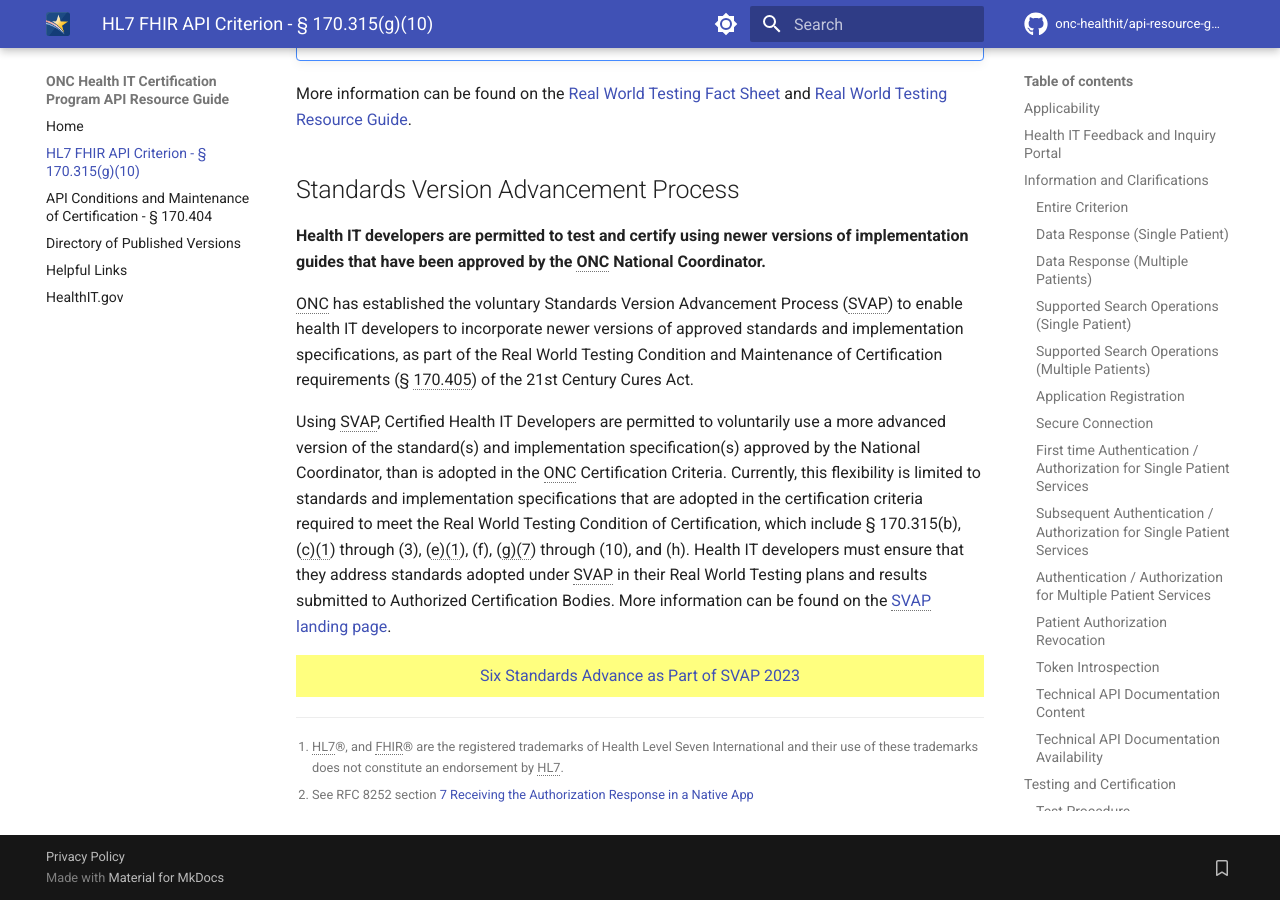
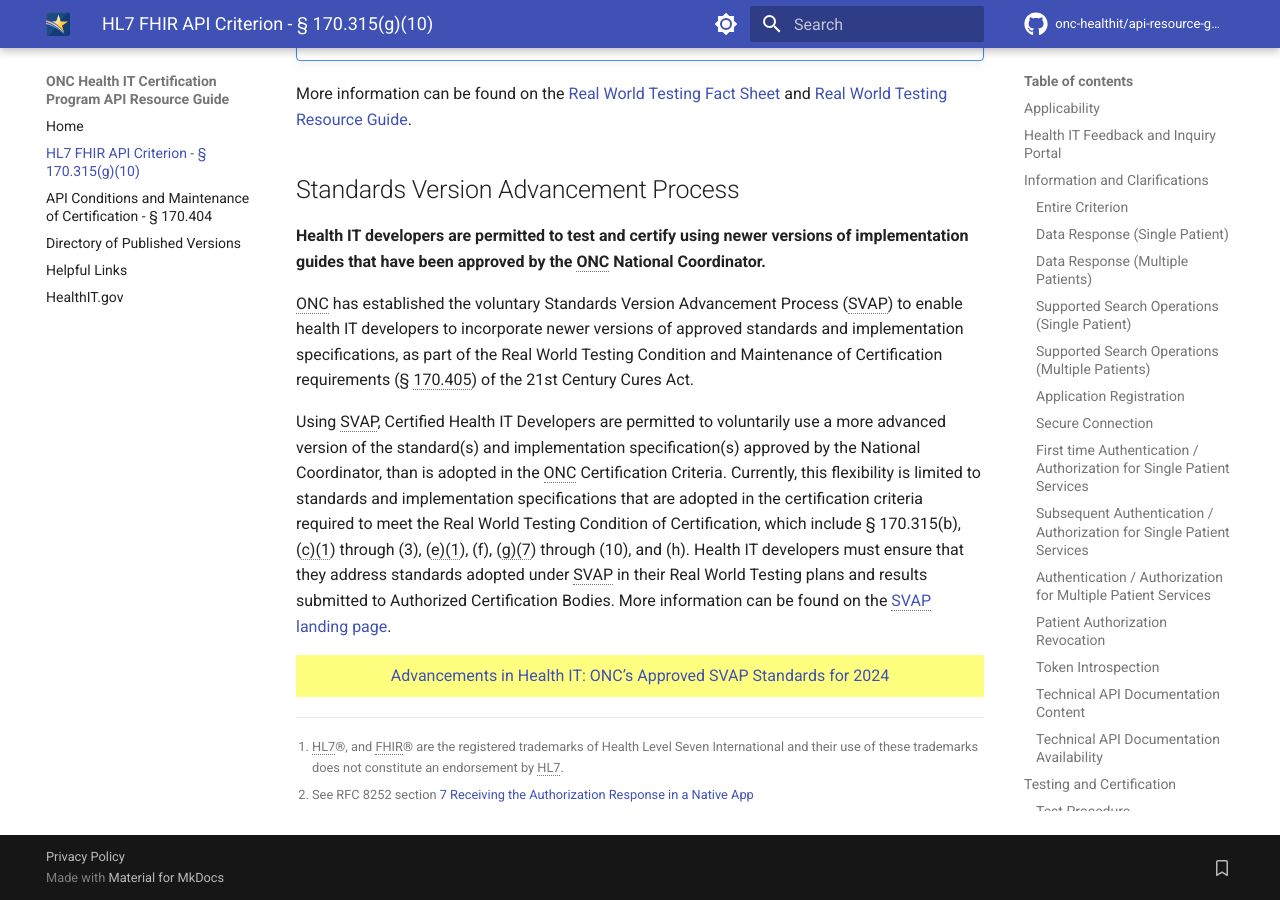
Before and after one commit to onc-healthit/api-resource-guide, an MkDocs documentation site: the page built from docs/g10-criterion.md, in a window 1280 px wide and 900 px high, scrolled down 9086 px. Built offline with MkDocs 1.6.1 and Material for MkDocs 9.7.7, drawn with Linux system fonts in a browser that asks for light colours; comment, search, counter and statistics services are not loaded; the version menu is left out.

Commit message:
Update link for SVAP 2024

```diff
--- a/docs/g10-criterion.md
+++ b/docs/g10-criterion.md
@@ -544,7 +544,7 @@ Using SVAP, Certified Health IT Developers are permitted to voluntarily use a mo
 
 {==
 
-<p style="text-align: center;"><a target = "_blank" href = "https://www.healthit.gov/buzz-blog/standards/six-standards-advance-as-part-of-svap-2023">Six Standards Advance as Part of SVAP 2023</a></p>
+<p style="text-align: center;"><a target = "_blank" href = "https://www.healthit.gov/buzz-blog/health-it/advancements-in-health-it-oncs-approved-svap-standards-for-2024">Advancements in Health IT: ONC’s Approved SVAP Standards for 2024</a></p>
 
 ==}
 
```
